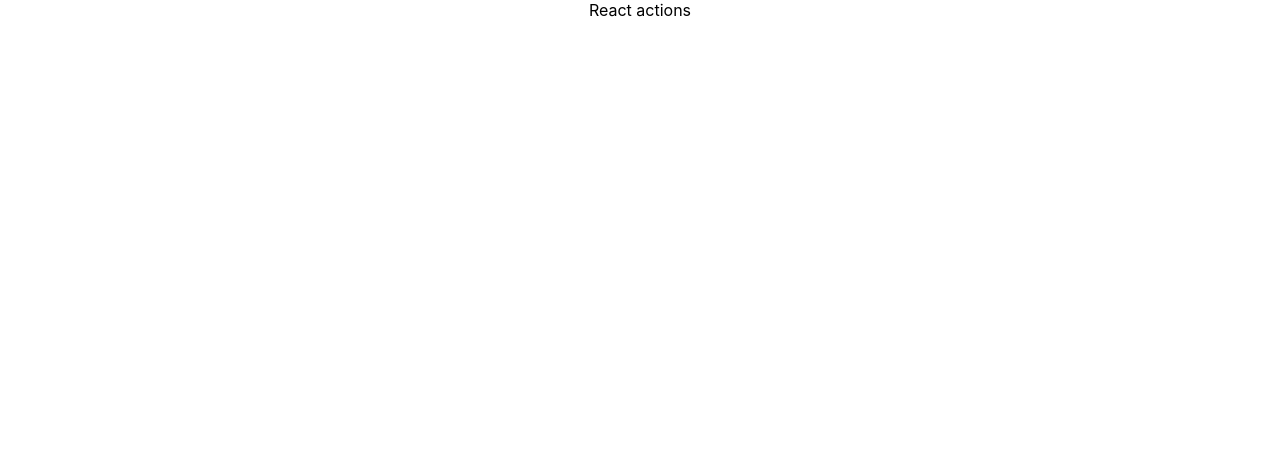
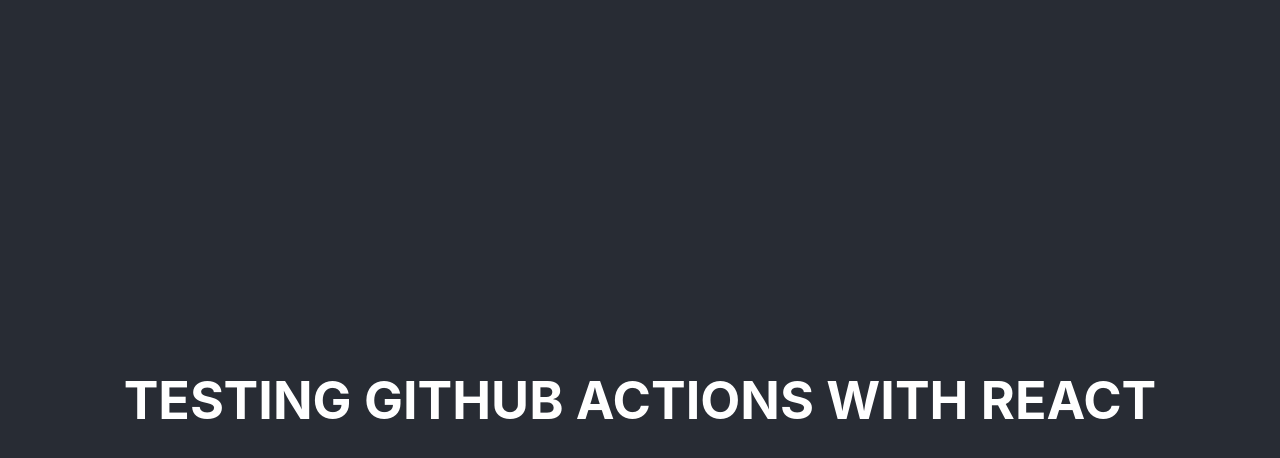
Before and after one commit to shehanp12/GithubActions-SPM, a React (Create React App) app: page / in a window 1280 px wide. Shown: the top 458 px of the page. Built offline with nearby package versions, Linux system fonts and the light colour scheme.

Commit message:
Update App.js

```diff
--- a/src/App.js
+++ b/src/App.js
@@ -4,7 +4,11 @@
 function App() {
   return (
     <div className="App">
-    React actions
+      <header className="App-header">
+
+        <h1> TESTING GITHUB ACTIONS WITH REACT </h1>
+
+      </header>
     </div>
   );
 }
```
